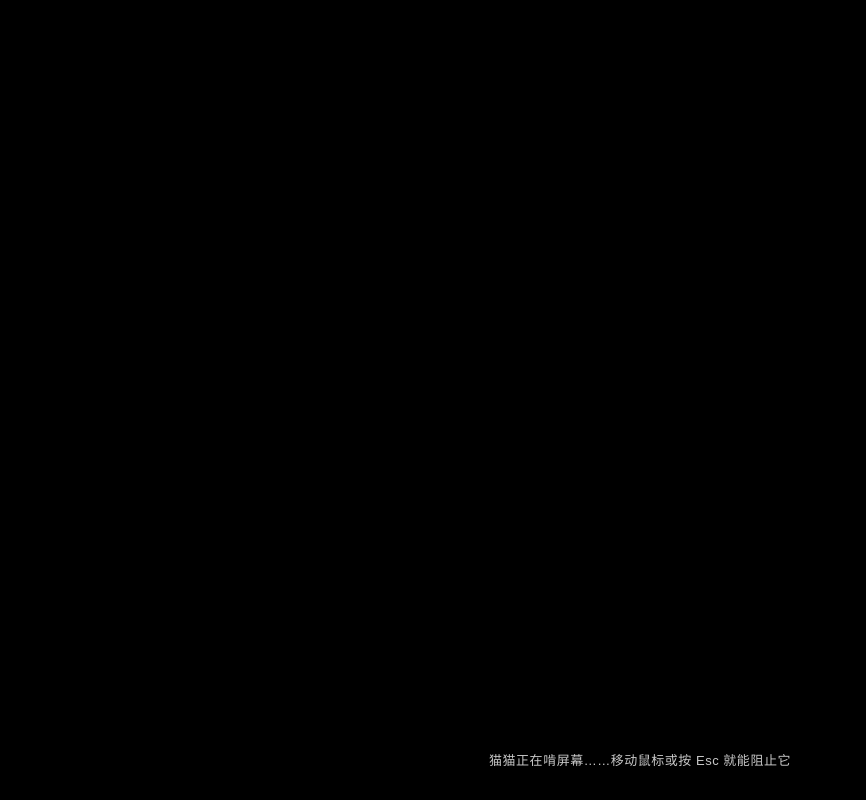
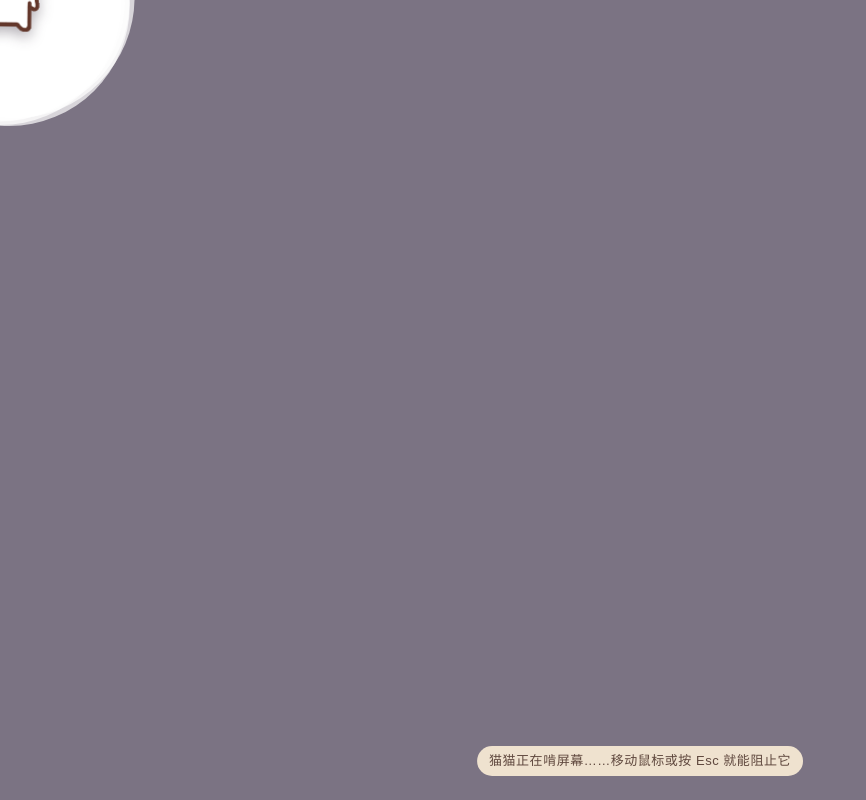
Before and after one commit to chenhaoran2068/llmpet-cat, an Electron app: page renderer/munch.html in a window 1280 px wide. Shown: the whole page, without its empty margins (0-866 px from the left). Drawn offline with Linux system fonts and the light colour scheme.

Commit message:
Make screen snack follow the desktop cat

```diff
--- a/package.json
+++ b/package.json
@@ -1,6 +1,6 @@
 {
   "name": "llmpet-cat",
-  "version": "0.5.1",
+  "version": "0.5.2",
   "description": "陪你使用 Codex 的猫猫桌宠",
   "main": "main.js",
   "license": "MIT",
--- a/renderer/munch.css
+++ b/renderer/munch.css
@@ -1,10 +1,11 @@
 * { box-sizing: border-box; }
 html, body, canvas { width: 100%; height: 100%; margin: 0; overflow: hidden; background: transparent; }
 canvas { display: block; }
+#screen-cat { position: fixed; z-index: 2; width: 126px; height: 126px; object-fit: contain; pointer-events: none; filter: drop-shadow(0 5px 7px rgba(31,21,38,.35)); transform-origin: 50% 80%; }
 .hint {
   position: fixed; left: 50%; bottom: 24px; transform: translateX(-50%);
   margin: 0; padding: 7px 12px; border-radius: 999px;
-  color: rgba(255,255,255,.78); background: rgba(0,0,0,.28);
+  color: rgba(80,55,47,.9); background: rgba(255,242,218,.88);
   font: 13px/1.2 "Microsoft YaHei", sans-serif; letter-spacing: .04em;
   opacity: 0; animation: hint-in 1s ease 1.2s forwards;
 }
--- a/renderer/munch.html
+++ b/renderer/munch.html
@@ -8,6 +8,7 @@
 </head>
 <body>
   <canvas id="munch"></canvas>
+  <img id="screen-cat" src="../assets/cat/candidate-01.gif" alt="正在啃屏幕的猫猫" draggable="false" />
   <p class="hint">猫猫正在啃屏幕……移动鼠标或按 Esc 就能阻止它</p>
   <script src="munch.js"></script>
 </body>
--- a/renderer/munch.js
+++ b/renderer/munch.js
@@ -11,6 +11,7 @@
 const duration = num('duration', 18000);
 const canvas = document.getElementById('munch');
 const ctx = canvas.getContext('2d');
+const screenCat = document.getElementById('screen-cat');
 let startedAt = performance.now();
 const hint = document.querySelector('.hint');
 if (mode === 'warning') hint.textContent = '猫猫盯着鼠标流口水……10 秒后开始啃屏幕';
@@ -37,6 +38,7 @@
   ctx.clearRect(0, 0, width, height);
 
   if (mode === 'warning') {
+    screenCat.style.display = 'none';
     const pulse = .5 + Math.sin(now / 220) * .5;
     for (let i = 0; i < 6; i += 1) {
       const p = pointOnPath((i + 1) / 7);
@@ -56,34 +58,46 @@
     return;
   }
 
-  // The soft sheet makes the last bites become a harmless black screen.
-  ctx.fillStyle = `rgba(0,0,0,${Math.pow(progress, 1.6)})`;
+  // A soft twilight sheet is nibbled away, so the desktop remains visible through the bites.
+  ctx.fillStyle = `rgba(59,47,71,${.12 + Math.pow(progress, 1.45) * .55})`;
   ctx.fillRect(0, 0, width, height);
 
-  // Individual round bites travel from the cat toward the mouse cursor.
-  const count = 24;
+  // Individual round bites travel from the desktop cat toward the mouse cursor.
+  const count = 28;
   for (let i = 0; i < count; i += 1) {
     const threshold = i / count;
     if (progress < threshold) continue;
     const local = Math.min(1, (progress - threshold) * count * 1.7);
     const p = pointOnPath((i + 1) / (count + 1));
-    const radius = 35 + local * (105 + (i % 4) * 18);
-    const gradient = ctx.createRadialGradient(p.x, p.y, radius * .22, p.x, p.y, radius);
-    gradient.addColorStop(0, 'rgba(0,0,0,.98)');
-    gradient.addColorStop(.72, 'rgba(0,0,0,.9)');
-    gradient.addColorStop(1, 'rgba(0,0,0,0)');
-    ctx.fillStyle = gradient;
+    const radius = 22 + local * (66 + (i % 4) * 11);
+    ctx.save();
+    ctx.globalCompositeOperation = 'destination-out';
     ctx.beginPath();
     ctx.arc(p.x, p.y, radius, 0, Math.PI * 2);
     ctx.fill();
+    ctx.restore();
+    if (local > .28) {
+      ctx.fillStyle = 'rgba(255,222,158,.82)';
+      ctx.beginPath(); ctx.arc(p.x + radius * .66, p.y - radius * .46, 3 + (i % 3), 0, Math.PI * 2); ctx.fill();
+      ctx.fillStyle = 'rgba(222,153,104,.7)';
+      ctx.beginPath(); ctx.arc(p.x - radius * .55, p.y + radius * .5, 2 + (i % 2), 0, Math.PI * 2); ctx.fill();
+    }
   }
 
-  // The final bite circles the mouse before the screen turns fully black.
-  const mouth = 24 + progress * 74;
-  ctx.fillStyle = 'rgba(0,0,0,.98)';
+  // The final bite stays a playful hole around the mouse, never a hard black screen.
+  const mouth = 18 + progress * 52;
+  ctx.save(); ctx.globalCompositeOperation = 'destination-out';
   ctx.beginPath();
   ctx.arc(cursor.x, cursor.y, mouth, 0, Math.PI * 2);
   ctx.fill();
+  ctx.restore();
+
+  const catProgress = Math.min(.94, progress * 1.08);
+  const catPoint = pointOnPath(catProgress);
+  screenCat.style.display = 'block';
+  screenCat.style.left = `${catPoint.x - 63}px`;
+  screenCat.style.top = `${catPoint.y - 82}px`;
+  screenCat.style.transform = `rotate(${Math.sin(now / 120) * 5}deg) scale(${1 + Math.sin(now / 140) * .045})`;
 
   if (progress < 1) requestAnimationFrame(draw);
 }
```
Also changed, not shown: main.js (+10 -2 lines).
